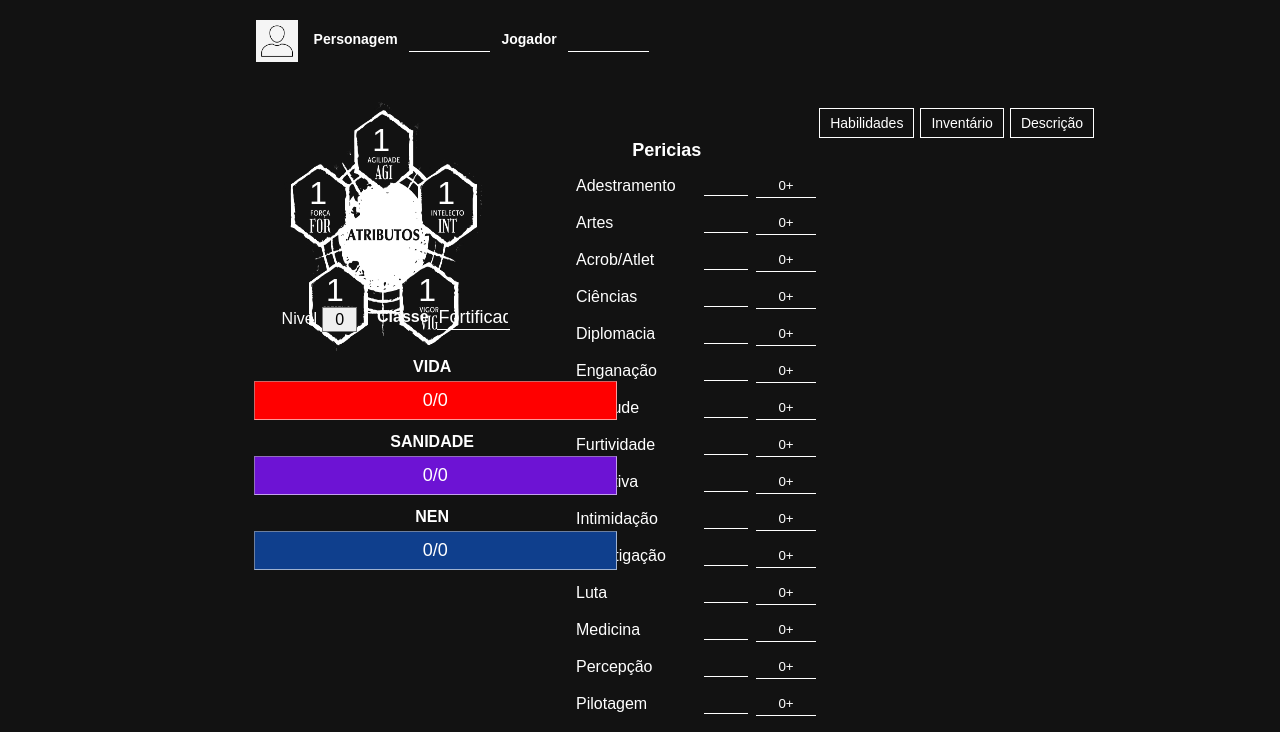
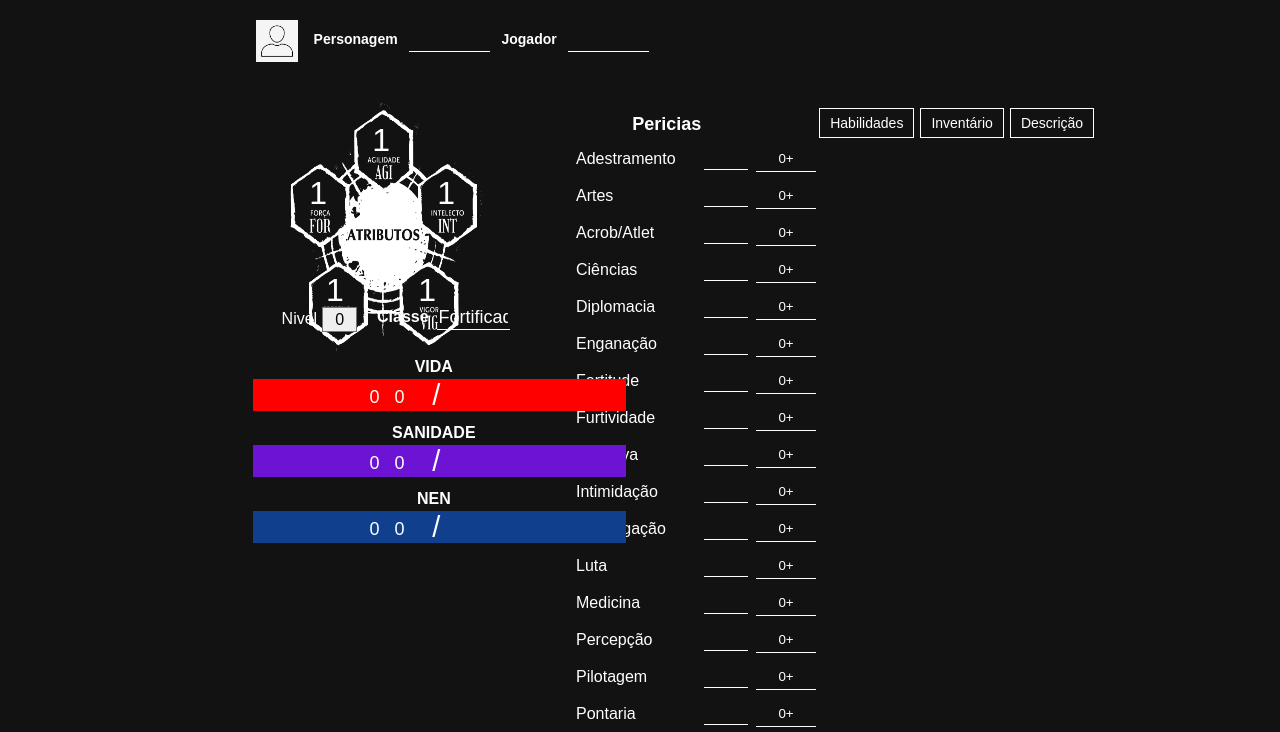
Before and after one commit to smg1708/Owlfall, a website: page Site/Public/ficha.html in a window 1280 px wide. Shown: the part 68-800 px from the top of the page. Drawn offline with Linux system fonts and the light colour scheme; a web font is replaced by a local one.

Commit message:
update_ficha

```diff
--- a/Site/Public/ficha.html
+++ b/Site/Public/ficha.html
@@ -77,12 +77,18 @@
                     <input type="text" class="area1 " id="inp_classe" value="Fortificador" style="font-size: 18px;">
 
                     <div class="div-status-ficha">
-                        <h2>VIDA</h2>
-                        <input type="text" class="vida-ficha" value="0/0">
-                        <h2>SANIDADE</h2>
-                        <input type="text" class="sanidade-ficha" value="0/0">
-                        <h2>NEN</h2>
-                        <input type="text" class="nen-ficha" value="0/0">
+                        <h2 style="padding-left: 60px;">VIDA</h2>
+                        <div class="div-barra-vida">
+                            <input type="number" class="input-vida-ficha input-esquerda-vida" value="0"> <span> / </span> <input type="number" class="input-vida-ficha input-direita-vida" value="0">
+                        </div>
+                        <h2 style="padding-left: 60px;">SANIDADE</h2>
+                        <div class="div-barra-sanidade">
+                            <input type="number" class="input-sanidade-ficha input-esquerda-sanidade" value="0"> <span> / </span> <input type="number" class="input-sanidade-ficha input-direita-sanidade" value="0">
+                        </div>
+                        <h2 style="padding-left: 60px;">NEN</h2>
+                        <div class="div-barra-nen">
+                            <input type="number" class="input-nen-ficha input-esquerda-nen" value="0"> <span> / </span> <input type="number" class="input-nen-ficha input-direita-nen" value="0">
+                        </div>
                     </div>
                 </div>
                 <div class="box-personagem-ficha-pericias">
--- a/Site/Public/style/style.css
+++ b/Site/Public/style/style.css
@@ -1858,17 +1858,6 @@
   text-align: center;
 }
 
-.vida-ficha {
-  background-color: red;
-}
-
-.sanidade-ficha {
-  background-color: rgb(109, 19, 212);
-}
-
-.nen-ficha {
-  background-color: #0f3f8d;
-}
 
 .box-personagem-ficha-pericias {
   padding-left: 45%;
@@ -1977,3 +1966,90 @@
   height: 100px;
   width: 95%;
 }
+
+.div-barra-vida {
+  background-color: red;
+  width: 260%;
+  height: 4vh;
+  margin-left: -75%;
+}
+
+.div-barra-vida .input-vida-ficha {
+  position: absolute ;
+  height: 32px;
+  width: 4%;
+  background-color: transparent;
+  border-color: transparent;
+}
+
+.div-barra-vida span {
+  font-size: 29px;
+  padding-left: 48%;
+}
+
+.input-esquerda-vida {
+  left: 52%;
+}
+
+.input-direita-vida {
+  left: 54.5%;
+  text-align: left;
+}
+
+.div-barra-sanidade {
+  background-color: rgb(109, 19, 212);
+  width: 260%;
+  height: 4vh;
+  margin-left: -75%;
+}
+
+.div-barra-sanidade .input-sanidade-ficha {
+  position: absolute ;
+  height: 32px;
+  width: 4%;
+  background-color: transparent;
+  border-color: transparent;
+}
+
+.div-barra-sanidade span {
+  font-size: 29px;
+  padding-left: 48%;
+}
+
+.input-esquerda-sanidade {
+  left: 52%;
+}
+
+.input-direita-sanidade {
+  left: 54.5%;
+  text-align: left;
+}
+
+.div-barra-nen {
+  background-color: #0f3f8d;
+  width: 260%;
+  height: 4vh;
+  margin-left: -75%;
+}
+
+.div-barra-nen .input-nen-ficha {
+  position: absolute ;
+  height: 32px;
+  width: 4%;
+  background-color: transparent;
+  border-color: transparent;
+}
+
+.div-barra-nen span {
+  font-size: 29px;
+  padding-left: 48%;
+}
+
+.input-esquerda-nen {
+  left: 52%;
+}
+
+.input-direita-nen {
+  left: 54.5%;
+  text-align: left;
+}
```
Also changed, not shown: Site/Public/criando.html (+121 -6 lines). Lines whose indentation alone changed are shown as unchanged.
